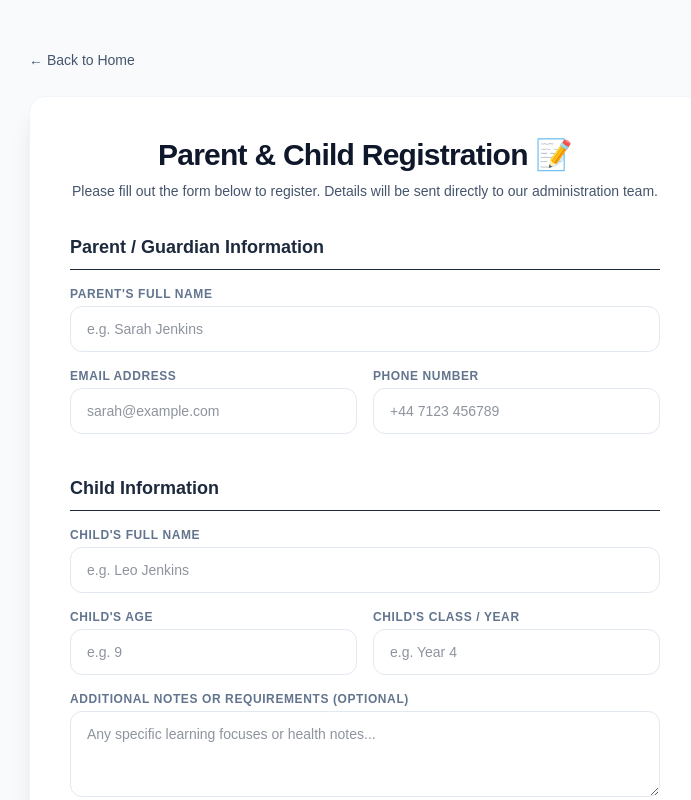
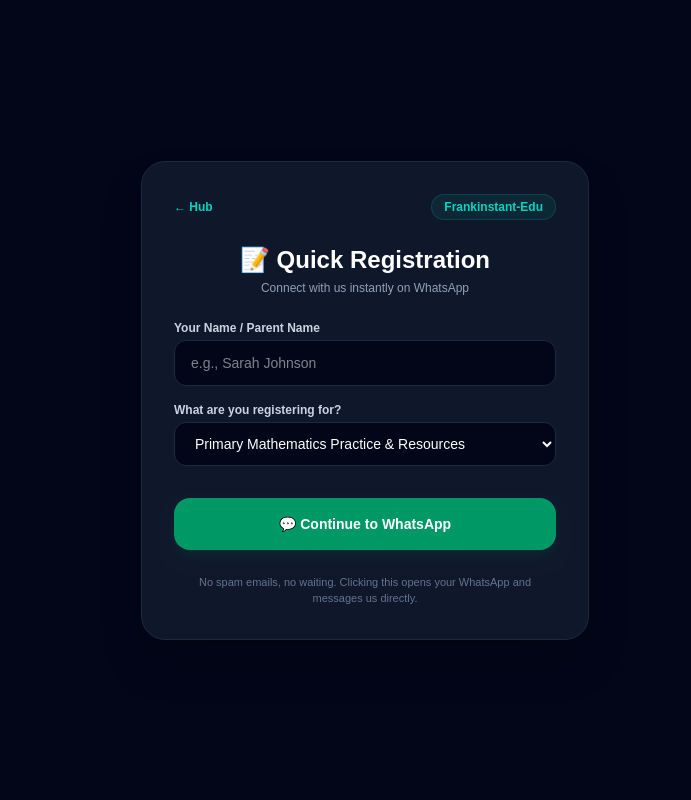
Before and after one commit to Frankinstantedu/frankinstant-maths, a Next.js app: page /register in a window 1280 px wide. Shown: the top 800 px of the page, without its empty margins (275-966 px from the left). Built offline with nearby package versions, Linux system fonts and the light colour scheme.

Commit message:
Update registration to use WhatsApp and fix times table keypad

```diff
--- a/app/register/page.tsx
+++ b/app/register/page.tsx
@@ -1,201 +1,84 @@
-'use client';
-import React, { useState } from 'react';
-import Link from 'next/link';
+"use client";
 
-export default function ParentRegistrationPage() {
-  const [status, setStatus] = useState<'idle' | 'submitting' | 'success' | 'error'>('idle');
-  const [errorMessage, setErrorMessage] = useState<string>('');
+import { useState } from "react";
+import Link from "next/link";
 
-  const handleSubmit = async (e: React.FormEvent<HTMLFormElement>) => {
+export default function RegisterPage() {
+  const [clientName, setClientName] = useState("");
+  const [serviceInterest, setServiceInterest] = useState("Primary Mathematics Practice");
+
+  const handleSubmit = (e: React.FormEvent) => {
     e.preventDefault();
-    setStatus('submitting');
-    setErrorMessage('');
+    if (!clientName.trim()) return;
 
-    const formData = new FormData(e.currentTarget);
-    const data = {
-      parentName: formData.get('parentName'),
-      parentEmail: formData.get('parentEmail'),
-      parentPhone: formData.get('parentPhone'),
-      childName: formData.get('childName'),
-      childAge: formData.get('childAge'),
-      childClass: formData.get('childClass'),
-      notes: formData.get('notes'),
-    };
+    // Your WhatsApp number with country code (no + or spaces needed for wa.me links)
+    const phoneNumber = "358449564467";
 
-    try {
-      const response = await fetch('/api/register', {
-        method: 'POST',
-        headers: { 'Content-Type': 'application/json' },
-        body: JSON.stringify(data),
-      });
+    // Format the message that will automatically appear in your WhatsApp chat
+    const message = `Hi Frankinstant-Edu, my name is ${clientName}. I just filled out the registration form and I'm interested in: ${serviceInterest}. Let's get started!`;
 
-      const result = await response.json();
+    // Encode the message for a URL
+    const encodedMessage = encodeURIComponent(message);
 
-      if (!response.ok) {
-        throw new Error(result.error || 'Failed to submit registration.');
-      }
-
-      setStatus('success');
-    } catch (error: any) {
-      setStatus('error');
-      setErrorMessage(error.message || 'Something went wrong. Please try again later.');
-    }
+    // Redirect the user directly to WhatsApp
+    window.location.href = `https://wa.me/${phoneNumber}?text=${encodedMessage}`;
   };
 
   return (
-    <div className="min-h-screen bg-slate-50 py-12 px-4 sm:px-6 lg:px-8">
-      <div className="max-w-2xl mx-auto">
-        <div className="mb-6">
-          <Link
-            href="/"
-            className="inline-flex items-center text-sm font-medium text-slate-600 hover:text-indigo-600 transition-colors"
-          >
-            ← Back to Home
+    <main className="min-h-screen bg-slate-950 text-slate-100 p-6 flex flex-col items-center justify-center">
+      <div className="w-full max-w-md bg-slate-900 border border-slate-800 rounded-3xl p-8 shadow-2xl flex flex-col items-center">
+
+        <div className="w-full flex justify-between items-center mb-6">
+          <Link href="/" className="text-xs font-bold text-teal-400 hover:underline">
+            ← Hub
           </Link>
+          <span className="text-xs font-bold bg-teal-500/10 text-teal-400 border border-teal-500/20 px-3 py-1 rounded-full">
+            Frankinstant-Edu
+          </span>
         </div>
 
-        <div className="bg-white shadow-xl rounded-2xl p-6 sm:p-10 border border-slate-100">
-          <div className="text-center mb-8">
-            <h1 className="text-3xl font-extrabold text-slate-900 tracking-tight">
-              Parent & Child Registration 📝
-            </h1>
-            <p className="mt-2 text-sm text-slate-600">
-              Please fill out the form below to register. Details will be sent directly to our administration team.
-            </p>
-          </div>
+        <h1 className="text-2xl font-black text-white mb-1 text-center">📝 Quick Registration</h1>
+        <p className="text-xs text-slate-400 text-center mb-6">Connect with us instantly on WhatsApp</p>
 
-          {status === 'success' ? (
-            <div className="bg-emerald-50 border border-emerald-200 p-6 rounded-2xl text-center space-y-4">
-              <h3 className="text-lg font-bold text-emerald-800">Registration Successful! 🎉</h3>
-              <p className="text-sm text-emerald-700">
-                Thank you for registering. We have received your details and will get in touch with you shortly.
-              </p>
-              <button
-                onClick={() => setStatus('idle')}
-                className="px-6 py-2.5 rounded-xl bg-emerald-600 text-white font-semibold text-sm hover:bg-emerald-700 transition-all"
-              >
-                Register Another Child
-              </button>
-            </div>
-          ) : (
-            <form onSubmit={handleSubmit} className="space-y-6">
-              <div className="space-y-4">
-                <h2 className="text-lg font-bold text-slate-800 border-b pb-2">Parent / Guardian Information</h2>
-
+        <form onSubmit={handleSubmit} className="w-full flex flex-col space-y-4">
           <div>
-                  <label className="block text-xs font-semibold text-slate-500 uppercase tracking-wider mb-1">
-                    Parent's Full Name
-                  </label>
+            <label className="block text-xs font-bold text-slate-300 mb-1">Your Name / Parent Name</label>
             <input
+              type="text"
               required
-                    name="parentName"
-                    type="text"
-                    placeholder="e.g. Sarah Jenkins"
-                    className="w-full py-3 px-4 rounded-xl border border-slate-200 focus:border-indigo-500 focus:ring-0 text-slate-800 text-sm"
+              placeholder="e.g., Sarah Johnson"
+              value={clientName}
+              onChange={(e) => setClientName(e.target.value)}
+              className="w-full bg-slate-950 border border-slate-800 rounded-xl px-4 py-3 text-sm text-white focus:outline-none focus:border-teal-500 transition"
             />
           </div>
 
-                <div className="grid grid-cols-1 sm:grid-cols-2 gap-4">
           <div>
-                    <label className="block text-xs font-semibold text-slate-500 uppercase tracking-wider mb-1">
-                      Email Address
-                    </label>
-                    <input
-                      required
-                      name="parentEmail"
-                      type="email"
-                      placeholder="sarah@example.com"
-                      className="w-full py-3 px-4 rounded-xl border border-slate-200 focus:border-indigo-500 focus:ring-0 text-slate-800 text-sm"
-                    />
+            <label className="block text-xs font-bold text-slate-300 mb-1">What are you registering for?</label>
+            <select
+              value={serviceInterest}
+              onChange={(e) => setServiceInterest(e.target.value)}
+              className="w-full bg-slate-950 border border-slate-800 rounded-xl px-4 py-3 text-sm text-white focus:outline-none focus:border-teal-500 transition"
+            >
+              <option value="Primary Mathematics Practice & Resources">Primary Mathematics Practice & Resources</option>
+              <option value="60-Second Speed Drill Access">60-Second Speed Drill Access</option>
+              <option value="General Tutoring Inquiry">General Tutoring Inquiry</option>
+            </select>
           </div>
-                  <div>
-                    <label className="block text-xs font-semibold text-slate-500 uppercase tracking-wider mb-1">
-                      Phone Number
-                    </label>
-                    <input
-                      required
-                      name="parentPhone"
-                      type="tel"
-                      placeholder="+44 7123 456789"
-                      className="w-full py-3 px-4 rounded-xl border border-slate-200 focus:border-indigo-500 focus:ring-0 text-slate-800 text-sm"
-                    />
-                  </div>
-                </div>
-              </div>
-
-              <div className="space-y-4 pt-4">
-                <h2 className="text-lg font-bold text-slate-800 border-b pb-2">Child Information</h2>
-
-                <div>
-                  <label className="block text-xs font-semibold text-slate-500 uppercase tracking-wider mb-1">
-                    Child's Full Name
-                  </label>
-                  <input
-                    required
-                    name="childName"
-                    type="text"
-                    placeholder="e.g. Leo Jenkins"
-                    className="w-full py-3 px-4 rounded-xl border border-slate-200 focus:border-indigo-500 focus:ring-0 text-slate-800 text-sm"
-                  />
-                </div>
-
-                <div className="grid grid-cols-1 sm:grid-cols-2 gap-4">
-                  <div>
-                    <label className="block text-xs font-semibold text-slate-500 uppercase tracking-wider mb-1">
-                      Child's Age
-                    </label>
-                    <input
-                      required
-                      name="childAge"
-                      type="number"
-                      placeholder="e.g. 9"
-                      className="w-full py-3 px-4 rounded-xl border border-slate-200 focus:border-indigo-500 focus:ring-0 text-slate-800 text-sm"
-                    />
-                  </div>
-                  <div>
-                    <label className="block text-xs font-semibold text-slate-500 uppercase tracking-wider mb-1">
-                      Child's Class / Year
-                    </label>
-                    <input
-                      required
-                      name="childClass"
-                      type="text"
-                      placeholder="e.g. Year 4"
-                      className="w-full py-3 px-4 rounded-xl border border-slate-200 focus:border-indigo-500 focus:ring-0 text-slate-800 text-sm"
-                    />
-                  </div>
-                </div>
-
-                <div>
-                  <label className="block text-xs font-semibold text-slate-500 uppercase tracking-wider mb-1">
-                    Additional Notes or Requirements (Optional)
-                  </label>
-                  <textarea
-                    name="notes"
-                    rows={3}
-                    placeholder="Any specific learning focuses or health notes..."
-                    className="w-full py-3 px-4 rounded-xl border border-slate-200 focus:border-indigo-500 focus:ring-0 text-slate-800 text-sm"
-                  ></textarea>
-                </div>
-              </div>
-
-              {errorMessage && (
-                <div className="p-3 bg-rose-50 border border-rose-200 rounded-xl text-rose-700 text-sm text-center">
-                  {errorMessage}
-                </div>
-              )}
 
           <button
             type="submit"
-                disabled={status === 'submitting'}
-                className="w-full py-4 rounded-xl bg-indigo-600 text-white font-semibold text-base hover:bg-indigo-700 active:scale-[0.99] transition-all shadow-md shadow-indigo-200 disabled:bg-indigo-300"
+            className="w-full mt-4 py-4 bg-emerald-600 hover:bg-emerald-500 text-white font-black rounded-2xl shadow-lg shadow-emerald-900/20 transition text-sm cursor-pointer flex items-center justify-center gap-2"
           >
-                {status === 'submitting' ? 'Submitting Registration...' : 'Complete Registration 🚀'}
+            <span>💬 Continue to WhatsApp</span>
           </button>
         </form>
-          )}
+
+        <p className="text-[11px] text-slate-500 text-center mt-6">
+          No spam emails, no waiting. Clicking this opens your WhatsApp and messages us directly.
+        </p>
+
       </div>
-      </div>
-    </div>
+    </main>
   );
 }
--- a/app/times-tables/[table]/page.tsx
+++ b/app/times-tables/[table]/page.tsx
@@ -16,19 +16,8 @@ export default function TablePracticePage() {
 
     return multipliers.map((multiplier) => {
       const correctAnswer = tableNum * multiplier;
-
-      const wrongOptions = new Set<number>();
-      while (wrongOptions.size < 3) {
-        const offset = Math.floor(Math.random() * 5) + 1;
-        const wrong = Math.random() > 0.5 ? correctAnswer + offset : Math.max(0, correctAnswer - offset);
-        if (wrong !== correctAnswer) wrongOptions.add(wrong);
-      }
-
-      const options = [correctAnswer, ...Array.from(wrongOptions)].sort(() => Math.random() - 0.5);
-
       return {
         question: `What is ${tableNum} × ${multiplier}?`,
-        options,
         answer: correctAnswer,
         explanation: `${tableNum} multiplied by ${multiplier} equals ${correctAnswer}.`,
       };
@@ -36,7 +25,7 @@ export default function TablePracticePage() {
   }, [tableNum]);
 
   const [currentQuestionIdx, setCurrentQuestionIdx] = useState(0);
-  const [selectedOption, setSelectedOption] = useState<number | null>(null);
+  const [userAnswer, setUserAnswer] = useState("");
   const [score, setScore] = useState(0);
 
   const [showFeedbackModal, setShowFeedbackModal] = useState(false);
@@ -45,21 +34,40 @@ export default function TablePracticePage() {
 
   const currentQ = questions[currentQuestionIdx];
 
-  function handleOptionClick(option: number) {
-    if (selectedOption !== null) return;
-    setSelectedOption(option);
+  const handleNumberInput = (numStr: string) => {
+    if (showFeedbackModal || showEndModal) return;
+    setUserAnswer((prev) => {
+      if (prev.length >= 4) return prev; // Limit max digits
+      return prev + numStr;
+    });
+  };
 
-    const correct = option === currentQ.answer;
+  const handleClear = () => {
+    if (showFeedbackModal || showEndModal) return;
+    setUserAnswer("");
+  };
+
+  const handleBackspace = () => {
+    if (showFeedbackModal || showEndModal) return;
+    setUserAnswer((prev) => prev.slice(0, -1));
+  };
+
+  const handleSubmitAnswer = () => {
+    if (!userAnswer || showFeedbackModal || showEndModal) return;
+
+    const parsed = Number(userAnswer);
+    const correct = parsed === currentQ.answer;
+
     setIsCorrect(correct);
     if (correct) {
       setScore((prev) => prev + 1);
     }
     setShowFeedbackModal(true);
-  }
+  };
 
   function handleNextQuestion() {
     setShowFeedbackModal(false);
-    setSelectedOption(null);
+    setUserAnswer("");
 
     if (currentQuestionIdx + 1 < questions.length) {
       setCurrentQuestionIdx((prev) => prev + 1);
@@ -71,7 +79,7 @@ export default function TablePracticePage() {
   function handleRestartQuiz() {
     setCurrentQuestionIdx(0);
     setScore(0);
-    setSelectedOption(null);
+    setUserAnswer("");
     setShowEndModal(false);
   }
 
@@ -91,31 +99,65 @@ export default function TablePracticePage() {
       showEndModal={showEndModal}
       onRestartQuiz={handleRestartQuiz}
     >
-      <div className="grid grid-cols-1 sm:grid-cols-2 gap-3">
-        {currentQ.options.map((option, idx) => {
-          let btnStyle = "bg-slate-50 border-slate-200 hover:border-indigo-500 text-slate-800";
+      <div className="flex flex-col items-center space-y-6">
+        {/* Answer Display Box */}
+        <div className="w-full max-w-xs bg-slate-50 border-2 border-slate-200 rounded-2xl py-4 px-6 text-center shadow-xs">
+          <span className="text-xs font-bold text-slate-400 block uppercase tracking-wider mb-1">Your Answer</span>
+          <span className="text-3xl font-black text-indigo-600 tracking-wide min-h-[40px] inline-block">
+            {userAnswer || "_"}
+          </span>
+        </div>
 
-          if (selectedOption !== null) {
-            if (option === currentQ.answer) {
-              btnStyle = "bg-emerald-500 border-emerald-600 text-white font-bold";
-            } else if (option === selectedOption) {
-              btnStyle = "bg-rose-500 border-rose-600 text-white font-bold";
-            } else {
-              btnStyle = "bg-slate-100 border-slate-200 text-slate-400 opacity-50";
-            }
-          }
+        {/* Permanent On-Screen Number Pad (Matching Speed Drill Style) */}
+        <div className="w-full max-w-xs bg-white border border-slate-200 rounded-3xl p-4 shadow-xl">
+          <div className="grid grid-cols-3 gap-2 mb-3">
+            {[1, 2, 3, 4, 5, 6, 7, 8, 9].map((num) => (
+              <button
+                key={num}
+                type="button"
+                onClick={() => handleNumberInput(num.toString())}
+                disabled={showFeedbackModal || showEndModal}
+                className="py-3 bg-slate-100 hover:bg-indigo-50 active:scale-95 disabled:opacity-40 text-slate-800 text-lg font-bold rounded-xl transition border border-slate-200 shadow-2xs cursor-pointer"
+              >
+                {num}
+              </button>
+            ))}
+            <button
+              type="button"
+              onClick={handleClear}
+              disabled={showFeedbackModal || showEndModal}
+              className="py-3 bg-rose-50 hover:bg-rose-100 disabled:opacity-40 text-rose-700 text-xs font-bold rounded-xl transition border border-rose-200 cursor-pointer"
+            >
+              Clear
+            </button>
+            <button
+              type="button"
+              onClick={() => handleNumberInput("0")}
+              disabled={showFeedbackModal || showEndModal}
+              className="py-3 bg-slate-100 hover:bg-indigo-50 active:scale-95 disabled:opacity-40 text-slate-800 text-lg font-bold rounded-xl transition border border-slate-200 shadow-2xs cursor-pointer"
+            >
+              0
+            </button>
+            <button
+              type="button"
+              onClick={handleBackspace}
+              disabled={showFeedbackModal || showEndModal}
+              className="py-3 bg-amber-50 hover:bg-amber-100 disabled:opacity-40 text-amber-700 text-xs font-bold rounded-xl transition border border-amber-200 cursor-pointer"
+            >
+              ⌫ Del
+            </button>
+          </div>
 
-          return (
-            <button
-              key={idx}
-              onClick={() => handleOptionClick(option)}
-              disabled={selectedOption !== null}
-              className={`p-4 rounded-2xl border-2 text-lg font-bold transition shadow-xs cursor-pointer ${btnStyle}`}
-            >
-              {option}
-            </button>
-          );
-        })}
+          {/* Submit Check Button */}
+          <button
+            type="button"
+            onClick={handleSubmitAnswer}
+            disabled={showFeedbackModal || showEndModal || !userAnswer}
+            className="w-full py-3 bg-indigo-600 hover:bg-indigo-700 active:scale-95 disabled:opacity-40 text-white font-bold rounded-xl transition shadow-md shadow-indigo-200 cursor-pointer text-sm"
+          >
+            Check Answer ↵
+          </button>
+        </div>
       </div>
     </QuizLayout>
   );
```
Lines whose indentation alone changed are shown as unchanged.
